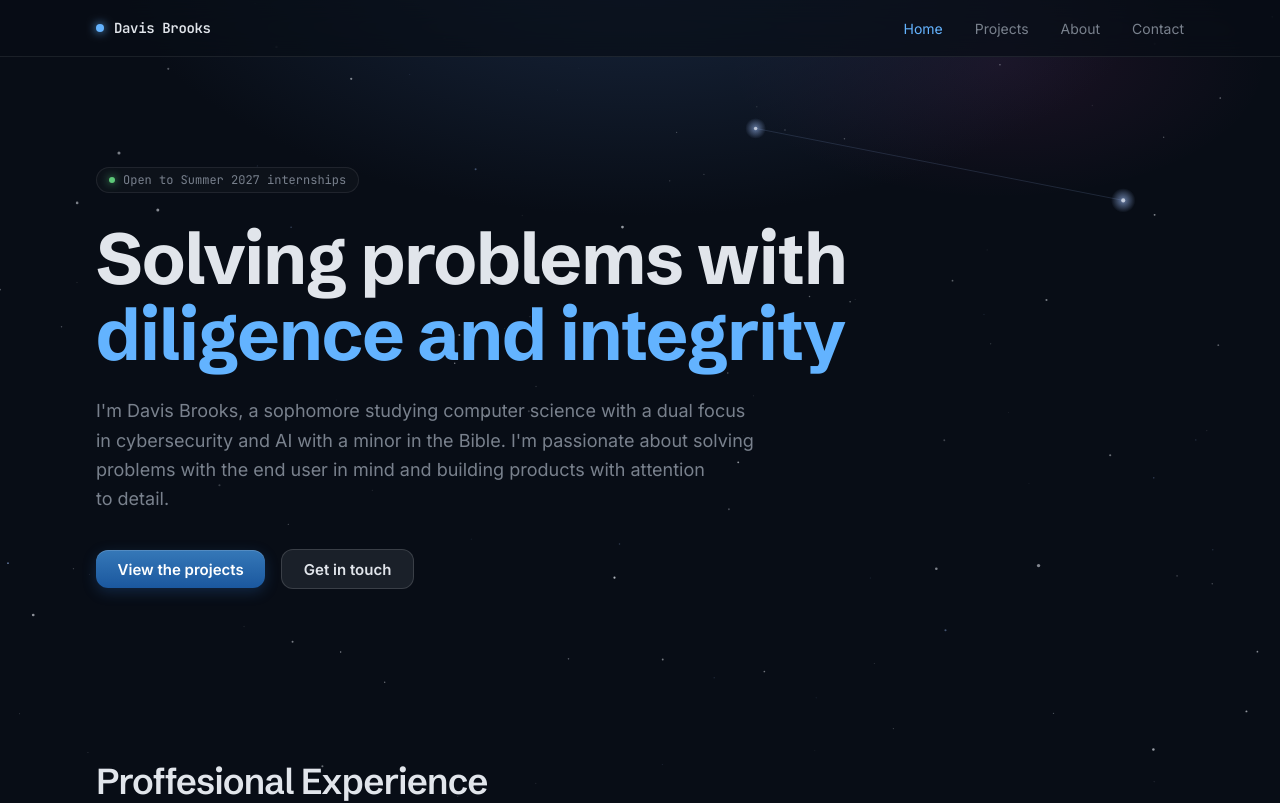
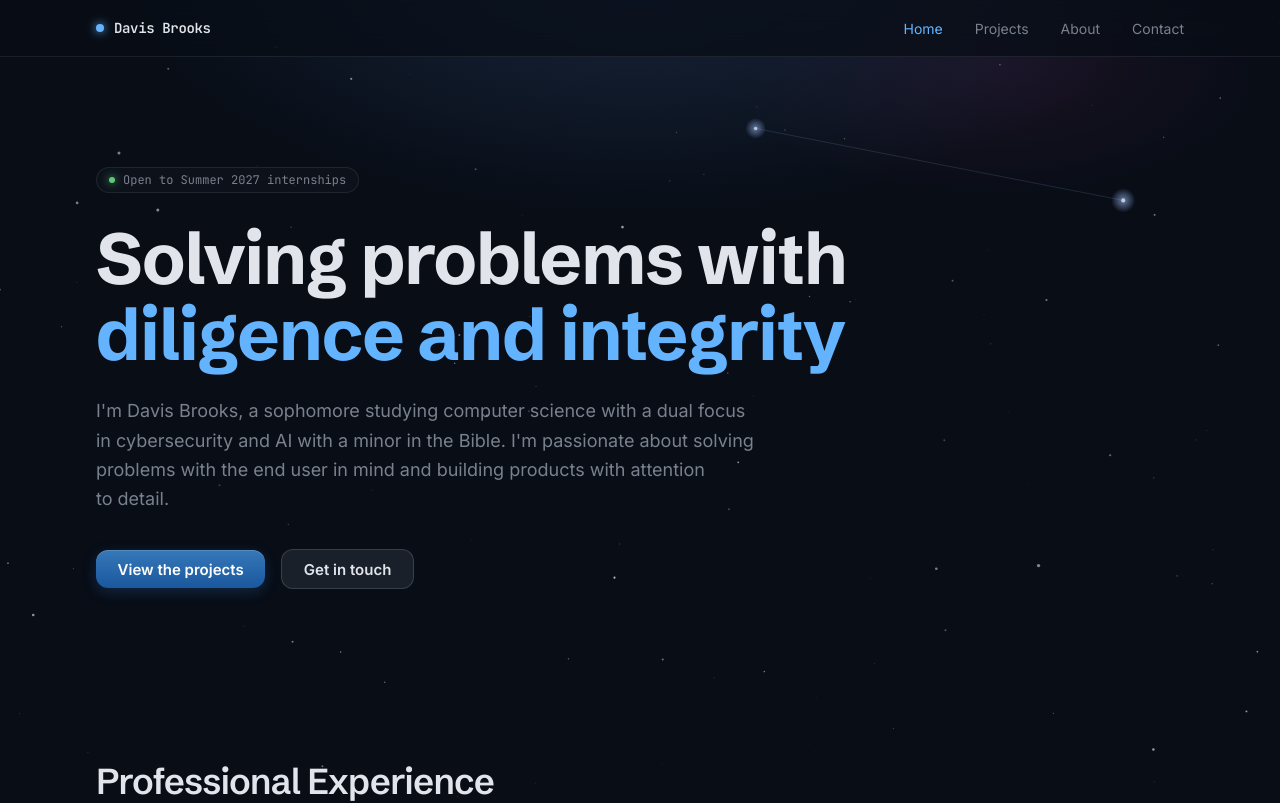
Before and after one commit to DJB1984/portfolio-site, a Next.js app: page / in a window 1280 px wide. Shown: the top 803 px of the page. Built offline with nearby package versions, Linux system fonts and the light colour scheme.

Commit message:
fixed misspelling

```diff
--- a/src/app/page.tsx
+++ b/src/app/page.tsx
@@ -58,7 +58,7 @@ export default function HomePage() {
       <section className="mx-auto w-full max-w-6xl px-6 py-20 sm:px-8">
         <Reveal>
           <h2 className="max-w-2xl text-3xl font-semibold tracking-tight text-ink sm:text-4xl">
-            Proffesional Experience
+            Professional Experience
           </h2>
         </Reveal>
         <Reveal delay={80} className="mt-8 max-w-2xl">
```
